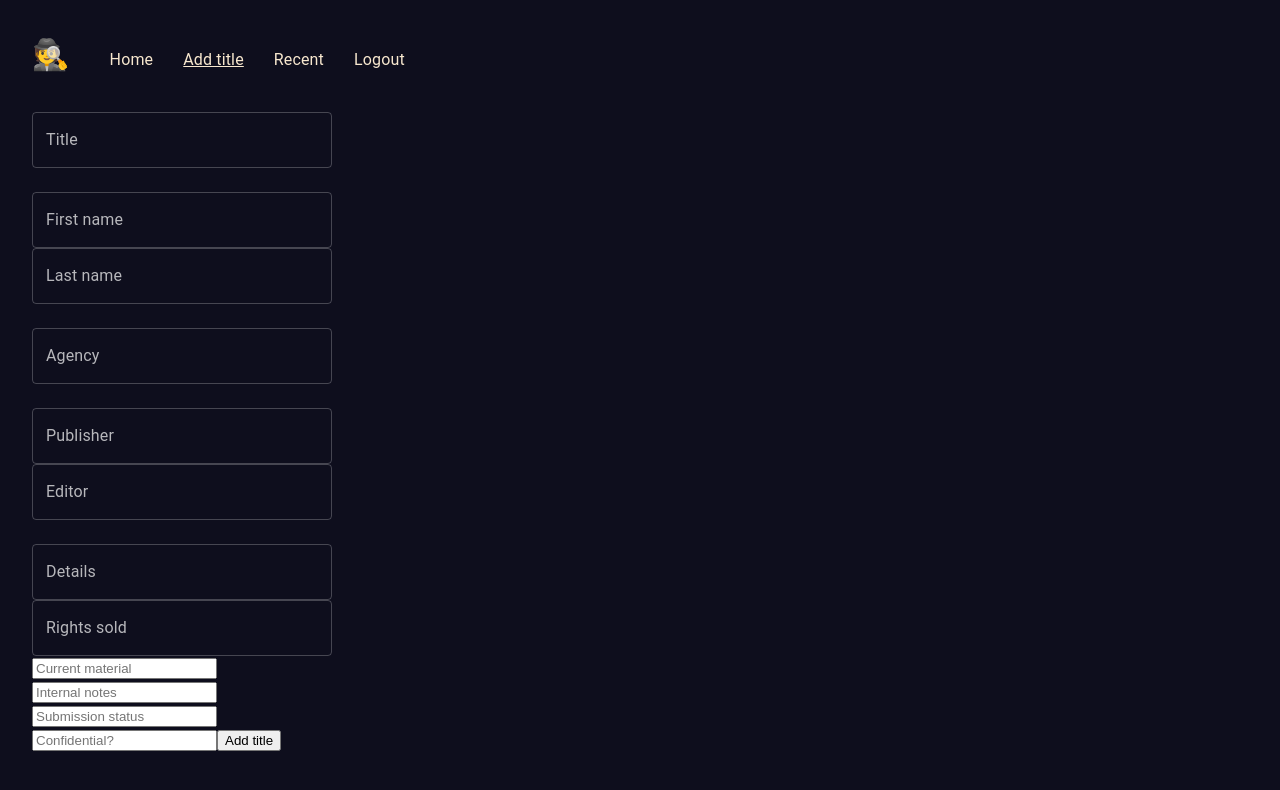
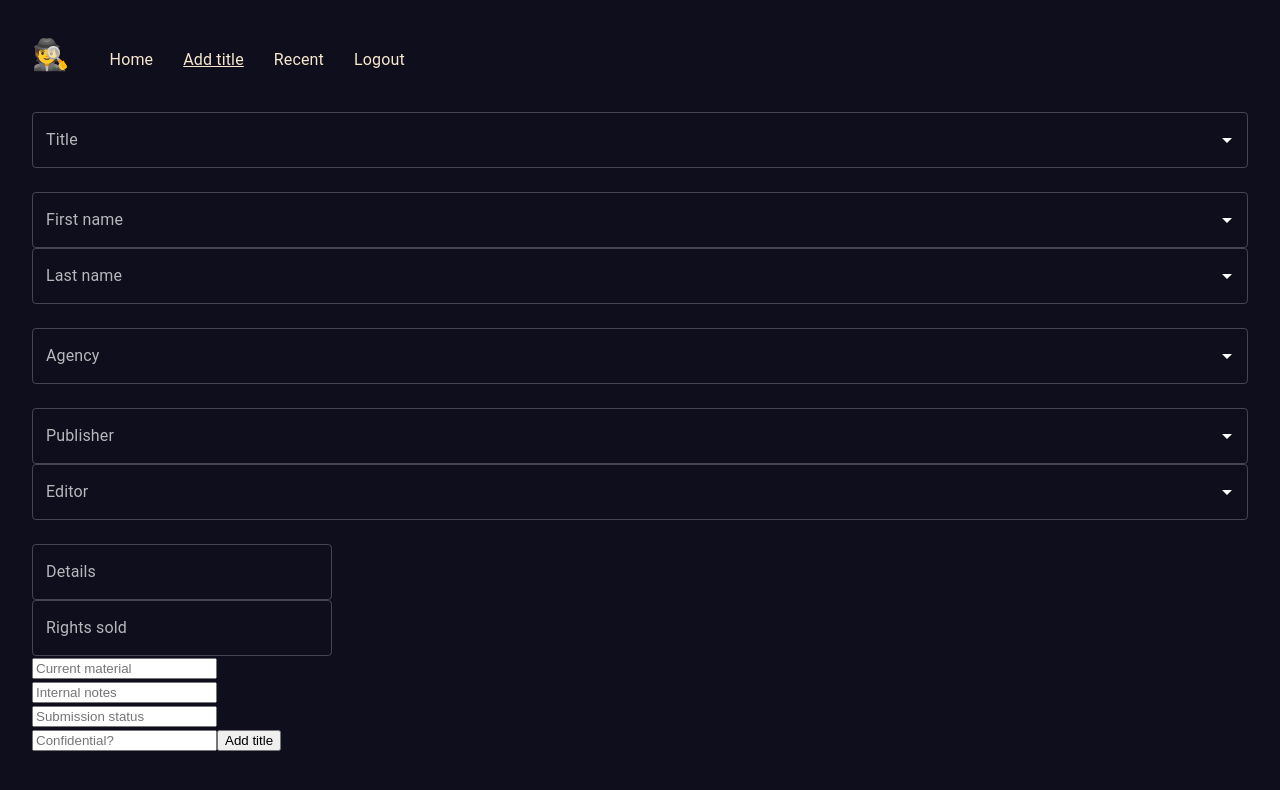
Before and after one commit to jdlms/scout-db, a React (Vite) app in the folder client/: page /add-title in a window 1280 px wide. Shown: the top 790 px of the page. Built offline with nearby package versions, Linux system fonts and the light colour scheme; no server answers.

Commit message:
autocomplete pain

```diff
--- a/client/src/components/forms/AutocompleteField.jsx
+++ b/client/src/components/forms/AutocompleteField.jsx
@@ -6,8 +6,8 @@ import { Controller } from "react-hook-form";
 import { useEffect, useState } from "react";
 
 export function AutocompleteField({ onChange, control, url, name, label }) {
+  const [options, setOptions] = useState([]);
   const [open, setOpen] = useState(false);
-  const [options, setOptions] = useState([]);
   const loading = open && options.length === 0;
 
   useEffect(() => {
@@ -21,10 +21,10 @@ export function AutocompleteField({ onChange, control, url, name, label }) {
       const request = await axios.get("http://localhost:5000/search/" + url, {
         withCredentials: true,
       });
-      let authorsArray = request.data;
-
+      let requestedData = request.data;
+      console.log(requestedData);
       if (active) {
-        setOptions([...authorsArray]);
+        setOptions([...requestedData]);
       }
     })();
 
@@ -41,13 +41,10 @@ export function AutocompleteField({ onChange, control, url, name, label }) {
 
   return (
     <Controller
-      render={({ props }) => (
+      render={({ onChange, ...props }) => (
         <Autocomplete
-          id={name}
-          sx={{ width: 300 }}
-          freeSolo={true}
-          defaultValue=""
-          clearOnBlur={false}
+          options={options}
+          getOptionLabel={(options) => options}
           open={open}
           onOpen={() => {
             setOpen(true);
@@ -55,30 +52,59 @@ export function AutocompleteField({ onChange, control, url, name, label }) {
           onClose={() => {
             setOpen(false);
           }}
-          isOptionEqualToValue={(option, value) => option.author === value.author}
-          options={options}
-          loading={loading}
-          renderInput={(params) => (
-            <TextField
-              {...params}
-              label={label}
-              InputProps={{
-                ...params.InputProps,
-                endAdornment: (
-                  <>
-                    {loading ? <CircularProgress color="inherit" size={20} /> : null}
-                    {params.InputProps.endAdornment}
-                  </>
-                ),
-              }}
-            />
-          )}
-          onChange={(_, data) => props.onChange(data)}
+          renderOption={(props, options) => <span>{options}</span>}
+          renderInput={(params) => <TextField {...params} label={label} variant="outlined" />}
+          onChange={(e, data) => onChange(data)}
+          {...props}
         />
       )}
       onChange={([, data]) => data}
+      defaultValue={""}
       name={name}
       control={control}
     />
   );
+
+  // return (
+  //   <Controller
+  //     render={({ props }) => (
+  //       <Autocomplete
+  //         id={name}
+  //         sx={{ width: 300 }}
+  //         freeSolo={true}
+  //         defaultValue=""
+  //         clearOnBlur={false}
+  //         open={open}
+  //         onOpen={() => {
+  //           setOpen(true);
+  //         }}
+  //         onClose={() => {
+  //           setOpen(false);
+  //         }}
+  //         isOptionEqualToValue={(option, value) => option.author === value.author}
+  //         options={options}
+  //         loading={loading}
+  //         renderInput={(params) => (
+  //           <TextField
+  //             {...params}
+  //             label={label}
+  //             InputProps={{
+  //               ...params.InputProps,
+  //               endAdornment: (
+  //                 <>
+  //                   {loading ? <CircularProgress color="inherit" size={20} /> : null}
+  //                   {params.InputProps.endAdornment}
+  //                 </>
+  //               ),
+  //             }}
+  //           />
+  //         )}
+  //         onChange={(_, data) => props.onChange(data)}
+  //       />
+  //     )}
+  //     onChange={([, data]) => data}
+  //     name={name}
+  //     control={control}
+  //   />
+  // );
 }
```
